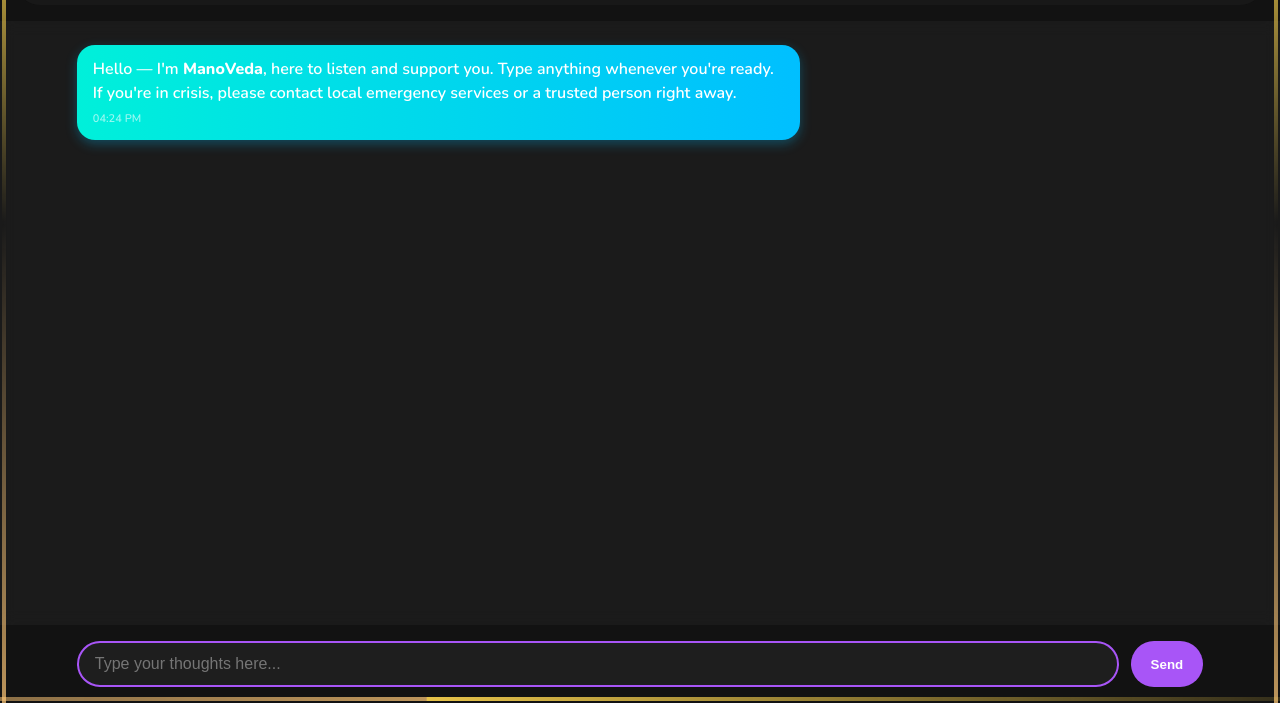
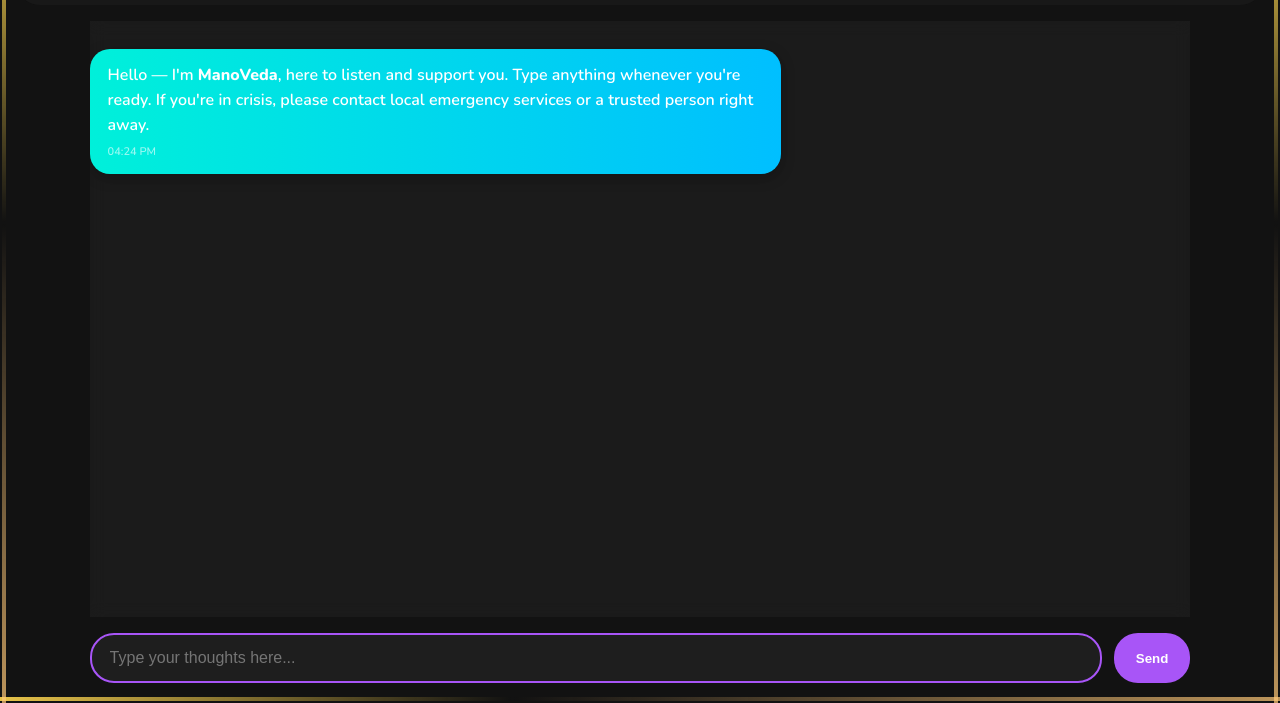
Before and after one commit to Echo-Echie-1/ManoVeda, a website: page chat.html in a window 1280 px wide. Shown: the part 97-800 px from the top of the page. Drawn offline with nearby package versions, Linux system fonts and the light colour scheme.

Commit message:
Refactor chat.css for improved styling and structure

```diff
--- a/chat.css
+++ b/chat.css
@@ -1,4 +1,5 @@
 @import url('https://fonts.googleapis.com/css2?family=Nunito:wght@300;600;800&display=swap');
+
 :root {
   --primary-color: #a855f7;
   --gradient-start: #00f0da;
@@ -9,180 +10,240 @@
   --lux-color-2: rgba(255, 200, 120, 0.8);
   --lux-speed: 6000ms;
 }
-/* ===== GLOBAL RESET ===== */
+
+/* ================= GLOBAL RESET ================= */
+*,
+*::before,
+*::after {
+  box-sizing: border-box;
+}
+
 html, body {
   width: 100%;
   height: 100%;
   margin: 0;
-  padding: 0;
   font-family: 'Nunito', sans-serif;
-  background-color: var(--dark-bg);
+  background: var(--dark-bg);
   color: #f1f1f1;
   overflow: hidden;
 }
-/* ===== CHAT CONTAINER (FULL SCREEN) ===== */
+
+/* ================= APP CONTAINER ================= */
 .chat-container {
   width: 100vw;
   height: 100vh;
-  max-width: none;
-  margin: 0;
-  padding: 0;
   display: flex;
   flex-direction: column;
   position: relative;
 }
-/* ===== LUXURY FRAME ===== */
+
+/* ================= LUXURY FRAME ================= */
 .luxury-frame {
   position: absolute;
   inset: 0;
   pointer-events: none;
   z-index: 5;
 }
+
 .lux-seg {
   position: absolute;
+  opacity: 0.9;
+  background-size: 200% 100%;
+}
+
+.lux-top,
+.lux-bottom {
+  height: 4px;
+  left: 0;
+  right: 0;
   background: linear-gradient(90deg, var(--lux-color-1), transparent 40%, var(--lux-color-2));
-  background-size: 200% 100%;
-  opacity: 0.9;
+  animation: shimmerX var(--lux-speed) linear infinite;
 }
-.lux-top { top: 2px; left: 0; right: 0; height: 4px; animation: shimmerX var(--lux-speed) linear infinite; }
-.lux-bottom { bottom: 2px; left: 0; right: 0; height: 4px; animation: shimmerX var(--lux-speed) linear infinite; }
-.lux-left { left: 2px; top: 0; bottom: 0; width: 4px; background: linear-gradient(180deg, var(--lux-color-1), transparent 40%, var(--lux-color-2)); animation: shimmerY var(--lux-speed) linear infinite; }
-.lux-right { right: 2px; top: 0; bottom: 0; width: 4px; background: linear-gradient(180deg, var(--lux-color-1), transparent 40%, var(--lux-color-2)); animation: shimmerY var(--lux-speed) linear infinite; }
+
+.lux-top { top: 2px; }
+.lux-bottom { bottom: 2px; }
+
+.lux-left,
+.lux-right {
+  width: 4px;
+  top: 0;
+  bottom: 0;
+  background: linear-gradient(180deg, var(--lux-color-1), transparent 40%, var(--lux-color-2));
+  animation: shimmerY var(--lux-speed) linear infinite;
+}
+
+.lux-left { left: 2px; }
+.lux-right { right: 2px; }
+
 @keyframes shimmerX {
   from { background-position: 0% 0; }
   to { background-position: 200% 0; }
 }
+
 @keyframes shimmerY {
   from { background-position: 0 0%; }
   to { background-position: 0 200%; }
 }
-/* ===== NAVBAR ===== */
+
+/* ================= NAVBAR ================= */
 nav {
   flex-shrink: 0;
+  margin: 16px;
+  padding: 16px 24px;
+  border-radius: 24px;
+  background: var(--frosted-bg);
+  backdrop-filter: blur(10px);
   display: flex;
   justify-content: space-between;
   align-items: center;
-  background: var(--frosted-bg);
-  backdrop-filter: blur(10px);
-  padding: 16px 24px;
-  margin: 16px;
-  border-radius: 24px;
 }
+
 .brand {
   font-size: 24px;
   font-weight: 800;
 }
+
 .brand .mano {
   background: linear-gradient(90deg, var(--gradient-start), var(--gradient-end));
   -webkit-background-clip: text;
   -webkit-text-fill-color: transparent;
 }
+
 .brand .veda {
   background: linear-gradient(90deg, var(--gradient-end), var(--gradient-start));
   -webkit-background-clip: text;
   -webkit-text-fill-color: transparent;
 }
+
 .back {
   text-decoration: none;
   color: #00eeff;
-  background: black;
+  background: #000;
   padding: 8px 14px;
   border-radius: 24px;
   font-weight: 600;
 }
-/* ===== CHAT BOX (FULL WIDTH, READABLE) ===== */
+
+/* ================= CHAT BOX ================= */
+/* KEY RULE: width = device width - adaptive margins */
 .chat-box {
   flex: 1;
-  width: 100%;
-  margin: 0;
-  padding: 24px clamp(24px, 6vw, 160px); /* Increased min padding for better spacing on edges */
+  width: calc(100vw - clamp(32px, 14vw, 320px));
+  max-width: 1400px;
+  margin-inline: auto;
+
+  padding: 28px 0;
   background: rgba(34, 34, 34, 0.6);
   backdrop-filter: blur(8px);
-  overflow-y: auto;
+
   display: flex;
   flex-direction: column;
-  gap: 24px; /* Increased gap for better "breathing" and to accommodate timestamps */
+  gap: 24px;
+
+  overflow-y: auto;
+  overflow-x: hidden;
 }
-/* ===== MESSAGES ===== */
+
+/* ================= MESSAGES ================= */
 .message {
-  padding: 12px 16px;
-  border-radius: 18px; /* Full rounding on all corners for consistent bubble look */
-  line-height: 1.5;
+  max-width: 72ch;
+  padding: 14px 18px;
+  border-radius: 20px;
+  line-height: 1.55;
   font-weight: 600;
-  max-width: 72ch; /* Kept for readability */
   word-wrap: break-word;
   word-break: break-word;
-  position: relative;
-  box-shadow: 0 4px 12px rgba(0, 0, 0, 0.2); /* Added subtle shadow for better visibility against dark bg */
+  box-shadow: 0 4px 14px rgba(0,0,0,0.25);
 }
+
 .message p {
-  margin: 0 0 10px 0; /* Spacing for paragraphs from Markdown */
+  margin: 0 0 12px 0;
 }
+
 .message p:last-child {
   margin-bottom: 0;
 }
+
+/* User bubble */
 .user-message {
   align-self: flex-end;
   background: var(--primary-color);
-  color: white;
-  box-shadow: 0 4px 12px rgba(168, 85, 247, 0.3); /* Purple glow for better visibility */
+  color: #fff;
 }
+
+/* Bot bubble */
 .bot-message {
   align-self: flex-start;
   background: linear-gradient(90deg, var(--gradient-start), var(--gradient-end));
-  color: white;
-  box-shadow: 0 4px 12px rgba(0, 191, 255, 0.3); /* Blue glow for better visibility */
+  color: #fff;
 }
+
+/* Typing bubble */
 .bot-message.typing {
   background: rgba(255,255,255,0.1);
   color: #ccc;
 }
-/* ===== TIMESTAMPS (assuming inside message div, aligned per side) ===== */
+
+/* ================= TIMESTAMP ================= */
 .timestamp {
   display: block;
+  margin-top: 6px;
   font-size: 0.75rem;
-  color: #999;
-  margin-top: 5px;
-  opacity: 0.8;
+  opacity: 0.7;
 }
+
 .user-message .timestamp {
   text-align: right;
 }
+
 .bot-message .timestamp {
   text-align: left;
 }
-/* ===== INPUT AREA ===== */
+
+/* ================= INPUT AREA ================= */
 .chat-input-area {
   flex-shrink: 0;
+  width: calc(100vw - clamp(32px, 14vw, 320px));
+  max-width: 1400px;
+  margin-inline: auto;
+
+  padding: 16px 0 20px;
   display: flex;
   gap: 12px;
-  padding: 16px clamp(24px, 6vw, 160px); /* Match chat-box padding */
 }
+
 #userInput {
   flex: 1;
-  padding: 12px 16px;
+  padding: 14px 18px;
   border-radius: 24px;
   border: 2px solid var(--primary-color);
   background: rgba(255,255,255,0.05);
-  color: white;
+  color: #fff;
   font-size: 16px;
 }
+
+#userInput:focus {
+  outline: none;
+  border-color: var(--gradient-start);
+}
+
 #sendBtn {
-  padding: 12px 20px;
+  padding: 14px 22px;
   border-radius: 24px;
+  border: none;
   background: var(--primary-color);
-  color: white;
-  border: none;
-  font-weight: 600;
+  color: #fff;
+  font-weight: 700;
   cursor: pointer;
 }
-/* ===== MOBILE FIX ===== */
+
+/* ================= MOBILE ================= */
 @media (max-width: 768px) {
   .chat-box,
   .chat-input-area {
-    padding-left: 16px;
-    padding-right: 16px;
+    width: calc(100vw - 32px);
   }
+
   .message {
     max-width: 100%;
   }
```
